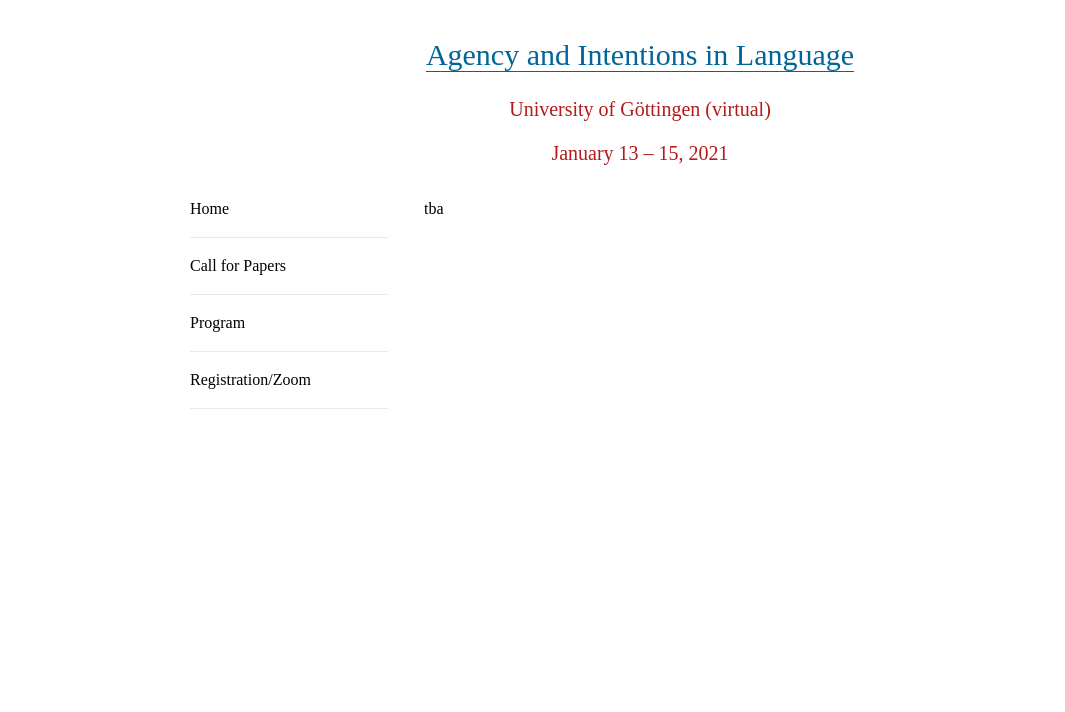
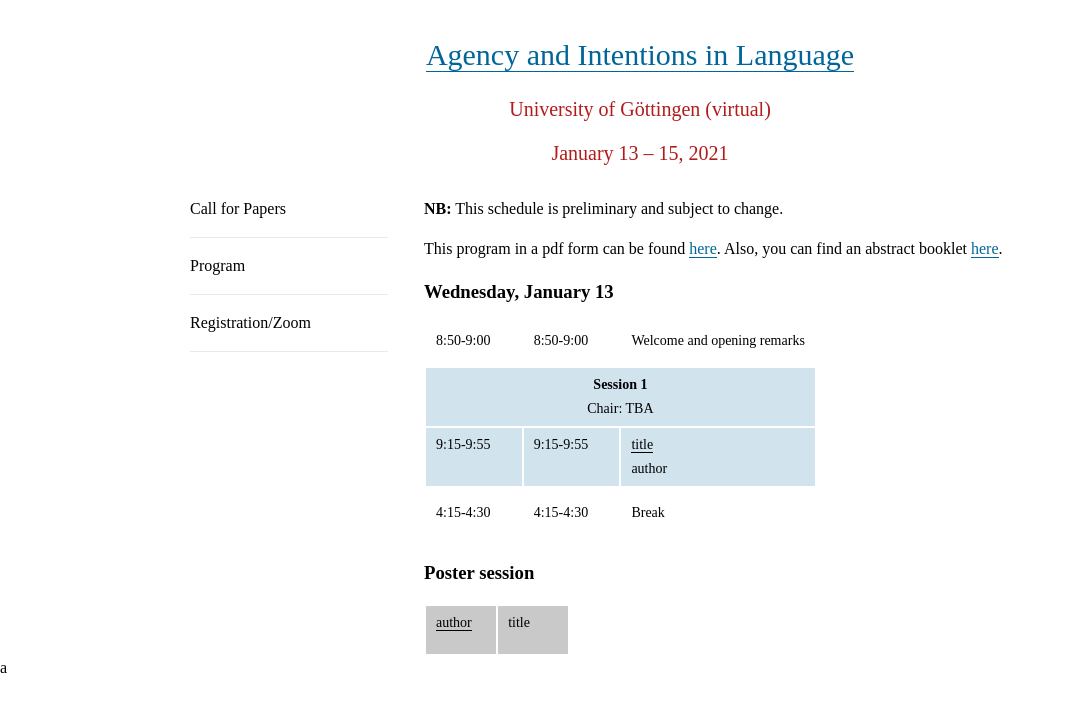
Before and after one commit to ail-workshop/ail-workshop.github.io, a plain HTML site: page program.html in a window 1280 px wide. Shown: the whole page, without its empty margins (0-1065 px from the left). Drawn offline with Linux system fonts and the light colour scheme.

Commit message:
update try

```diff
--- a/program.html
+++ b/program.html
@@ -35,9 +35,6 @@
           <div id="nav" class="three columns" >             <!-- modify section, if you'd like different sections -->
             <ul>
               <li>
-		            <a href="index.html">Home</a>
-	            </li>
-              <li>
                 <a href="call.html">Call for Papers</a>
               </li>
               <li>
@@ -50,11 +47,51 @@
           </div>
           <div id="content" class="nine columns" >
             <p>
-             tba
+              <b>NB:</b> This schedule is preliminary and subject to change.
             </p>
+            <p>
+              This program in a pdf form can be found <a href=" ">here</a>. Also, you can find an abstract booklet <a href=" ">here</a>.
+            </p>
+          <h3>Wednesday, January 13</h3>
+            <table class="program">
+              <tbody>
+                <tr class="admin">
+                  <td class="time">8:50-9:00</td>
+                  <td class="time">8:50-9:00</td>
+                  <td class="title">Welcome and opening remarks</td>
+                  <td></td>
+                </tr>
+                <tr class="talkChairinfo"><td colspan="3">Session 1 <br>
+                  <span style="font-weight:normal;">Chair: TBA</span>
+                  </td>
+                </tr>
+                <tr class="talk">
+                  <td class="time">9:15-9:55</td>
+                  <td class="time">9:15-9:55</td>
+                  <td class="title"><a href=" ">title</a> <br>
+                    author
+                  </td>
+                </tr>
+                <tr class="break">
+                  <td class="time">4:15-4:30</td>
+                  <td class="time">4:15-4:30</td>
+                  <td class="title">Break</td>
+                  <td></td>
+                </tr>
+              </tbody>
+            </table>
+            <h3>Poster session</h3>
+            <table class="program">
+              <tbody>
+                <tr class="poster">
+                  <td class="title" colspan="2"><a href=" ">author</a></td>
+                  <td class="authors">title</td>
+              </tbody>
+            </table>
           </div>
         </div>
       </div>
     </div>
   </body>
 </html>
+а
```
